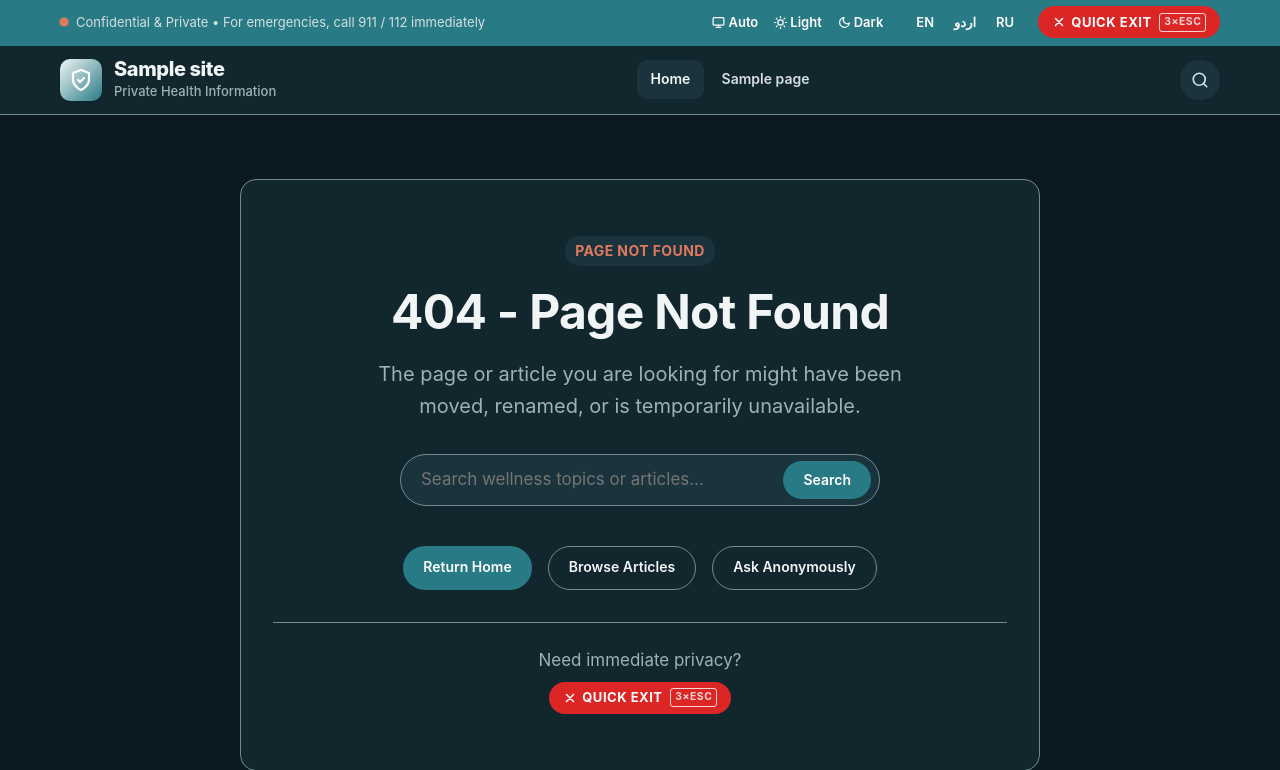
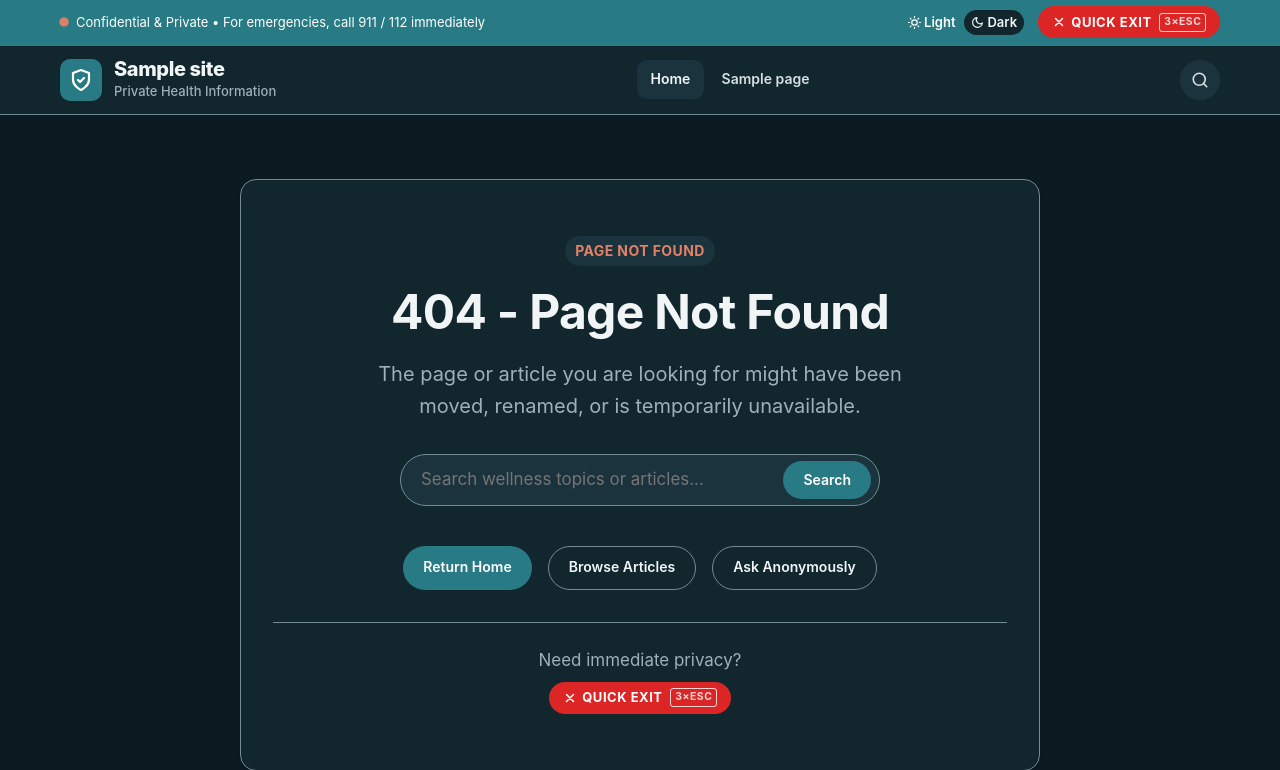
Before and after one commit to Owais74-sketch/Wellness1, a WordPress theme: the page made by wp-content/themes/wellness-theme/404.php in a window 1280 px wide. Shown: the top 770 px of the page. Run offline with PHP 8.4 and a stand-in for WordPress, Linux system fonts and the light colour scheme; the site name, menu and one post (Sample post) are stand-ins, and other content is empty; some libraries are stand-ins or nearby versions.

Commit message:
light/dark toggle and remove language system

```diff
--- a/wp-content/themes/wellness-theme/assets/js/theme.js
+++ b/wp-content/themes/wellness-theme/assets/js/theme.js
@@ -18,7 +18,7 @@
   };
   const defaultThemeMode = (function () {
     const mode = document.documentElement.getAttribute('data-default-theme');
-    return mode === 'light' || mode === 'auto' || mode === 'dark' ? mode : 'dark';
+    return mode === 'light' ? 'light' : 'dark';
   })();
 
   /**
@@ -186,7 +186,7 @@
   });
 
   /**
-   * 7. AUTO / LIGHT / DARK MODE SWITCHER
+   * 7. LIGHT / DARK MODE SWITCHER
    */
   function syncThemeColor() {
     const meta = document.querySelector('meta[name="theme-color"]');
@@ -198,28 +198,17 @@
   }
 
   function applyThemeMode(mode, rememberChoice) {
-    if (mode !== 'light' && mode !== 'dark' && mode !== 'auto') {
+    if (mode !== 'light' && mode !== 'dark') {
       mode = defaultThemeMode;
     }
 
     if (rememberChoice) {
       try {
-        localStorage.setItem('wellness_theme_mode', mode);
+        localStorage.setItem('wc-theme', mode);
       } catch (e) {}
     }
 
-    if (mode === 'dark') {
-      document.documentElement.setAttribute('data-theme', 'dark');
-    } else if (mode === 'light') {
-      document.documentElement.setAttribute('data-theme', 'light');
-    } else {
-      if (window.matchMedia && window.matchMedia('(prefers-color-scheme: dark)').matches) {
-        document.documentElement.setAttribute('data-theme', 'dark');
-      } else {
-        document.documentElement.setAttribute('data-theme', 'light');
-      }
-    }
-    document.documentElement.setAttribute('data-theme-mode', mode);
+    document.documentElement.setAttribute('data-theme', mode);
     syncThemeColor();
 
     // Sync button UI states across header and mobile drawer
@@ -239,7 +228,7 @@
     const btn = e.target.closest('.theme-mode-btn');
     if (btn) {
       e.preventDefault();
-      const mode = btn.getAttribute('data-mode') || 'auto';
+      const mode = btn.getAttribute('data-mode') || defaultThemeMode;
       applyThemeMode(mode, true);
     }
   });
@@ -247,34 +236,12 @@
   // Init button states on load
   const savedMode = (function() {
     try {
-      return localStorage.getItem('wellness_theme_mode') || defaultThemeMode;
+      const mode = localStorage.getItem('wc-theme');
+      return mode === 'light' || mode === 'dark' ? mode : defaultThemeMode;
     } catch (e) {
       return defaultThemeMode;
     }
   })();
   applyThemeMode(savedMode, false);
 
-  // OS theme change listener when in auto mode
-  if (window.matchMedia) {
-    const colorScheme = window.matchMedia('(prefers-color-scheme: dark)');
-    const updateAutoTheme = function (e) {
-      const mode = (function() {
-        try {
-          return localStorage.getItem('wellness_theme_mode') || defaultThemeMode;
-        } catch (err) {
-          return defaultThemeMode;
-        }
-      })();
-      if (mode === 'auto') {
-        document.documentElement.setAttribute('data-theme', e.matches ? 'dark' : 'light');
-        syncThemeColor();
-      }
-    };
-    if (colorScheme.addEventListener) {
-      colorScheme.addEventListener('change', updateAutoTheme);
-    } else if (colorScheme.addListener) {
-      colorScheme.addListener(updateAutoTheme);
-    }
-  }
-
 })();
--- a/wp-content/themes/wellness-theme/functions.php
+++ b/wp-content/themes/wellness-theme/functions.php
@@ -31,16 +31,6 @@ function wellness_theme_scripts() {
 		array(),
 		$theme_version
 	);
-
-	// Dedicated RTL Stylesheet (FR-6: Urdu support)
-	if ( is_rtl() ) {
-		wp_enqueue_style(
-			'wellness-rtl',
-			get_template_directory_uri() . '/rtl.css',
-			array( 'wellness-style' ),
-			$theme_version
-		);
-	}
 
 	// Main JavaScript
 	wp_enqueue_script(
--- a/wp-content/themes/wellness-theme/header.php
+++ b/wp-content/themes/wellness-theme/header.php
@@ -11,7 +11,7 @@ if ( ! defined( 'ABSPATH' ) ) {
 	exit;
 }
 $default_theme_mode = get_theme_mod( 'wellness_default_color_mode', 'dark' );
-if ( ! in_array( $default_theme_mode, array( 'dark', 'light', 'auto' ), true ) ) {
+if ( ! in_array( $default_theme_mode, array( 'dark', 'light' ), true ) ) {
 	$default_theme_mode = 'dark';
 }
 ?><!doctype html>
@@ -23,18 +23,16 @@ if ( ! in_array( $default_theme_mode, array( 'dark', 'light', 'auto' ), true ) )
 	<link rel="profile" href="https://gmpg.org/xfn/11">
 	<script>
 		(function() {
-			var defaultMode = document.documentElement.getAttribute('data-default-theme') || 'dark';
+			var defaultMode = document.documentElement.getAttribute('data-default-theme') === 'light' ? 'light' : 'dark';
 			var mode = defaultMode;
 			try {
-				var savedMode = localStorage.getItem('wellness_theme_mode');
-				if (savedMode === 'light' || savedMode === 'dark' || savedMode === 'auto') {
+				var savedMode = localStorage.getItem('wc-theme');
+				if (savedMode === 'light' || savedMode === 'dark') {
 					mode = savedMode;
 				}
 			} catch (e) {}
 
-			var prefersDark = window.matchMedia && window.matchMedia('(prefers-color-scheme: dark)').matches;
-			document.documentElement.setAttribute('data-theme-mode', mode);
-			document.documentElement.setAttribute('data-theme', mode === 'auto' ? (prefersDark ? 'dark' : 'light') : mode);
+			document.documentElement.setAttribute('data-theme', mode);
 		})();
 	</script>
 	<?php wp_head(); ?>
@@ -50,7 +48,7 @@ if ( ! in_array( $default_theme_mode, array( 'dark', 'light', 'auto' ), true ) )
 <div id="page" class="site-wrapper">
 
 	<!-- =====================================================================
-	     Site Header (FR-2: Logo, Navigation, Search, Lang Switcher, Quick Exit)
+	     Site Header (FR-2: Logo, Navigation, Search, Quick Exit)
 	     ===================================================================== -->
 	<header id="masthead" class="site-header" role="banner">
 
@@ -63,15 +61,8 @@ if ( ! in_array( $default_theme_mode, array( 'dark', 'light', 'auto' ), true ) )
 				</div>
 
 				<div class="utility-actions">
-					<!-- Auto / Light / Dark Theme Mode Toggle -->
+					<!-- Light / Dark Theme Mode Toggle -->
 					<?php wellness_render_theme_toggle(); ?>
-
-					<!-- Language Switcher (FR-6) -->
-					<div class="lang-switcher" aria-label="<?php esc_attr_e( 'Language Switcher', 'wellness-theme' ); ?>" role="navigation">
-						<a href="?lang=en" class="lang-btn active" title="<?php esc_attr_e( 'English (Default)', 'wellness-theme' ); ?>">EN</a>
-						<a href="?lang=ur" class="lang-btn" title="<?php esc_attr_e( 'Urdu (اردو)', 'wellness-theme' ); ?>">اردو</a>
-						<a href="?lang=ru" class="lang-btn" title="<?php esc_attr_e( 'Roman Urdu', 'wellness-theme' ); ?>">RU</a>
-					</div>
 
 					<!-- Quick Exit Button (Desktop & Mobile header) -->
 					<?php wellness_render_quick_exit_button(); ?>
@@ -181,15 +172,6 @@ if ( ! in_array( $default_theme_mode, array( 'dark', 'light', 'auto' ), true ) )
 						<?php wellness_render_theme_toggle(); ?>
 					</div>
 
-					<!-- Language Selection in Drawer -->
-					<div class="mobile-lang-row">
-						<span class="text-xs text-muted" style="display:block; margin-bottom: 6px; font-weight:600;"><?php esc_html_e( 'Choose Language:', 'wellness-theme' ); ?></span>
-						<div class="lang-switcher">
-							<a href="?lang=en" class="lang-btn active">English</a>
-							<a href="?lang=ur" class="lang-btn">اردو</a>
-							<a href="?lang=ru" class="lang-btn">Roman Urdu</a>
-						</div>
-					</div>
 				</div>
 			</div>
 		</div>
--- a/wp-content/themes/wellness-theme/inc/customizer.php
+++ b/wp-content/themes/wellness-theme/inc/customizer.php
@@ -95,7 +95,6 @@ function wellness_customize_register( $wp_customize ) {
 		'choices'  => array(
 			'dark'  => esc_html__( 'Dark', 'wellness-theme' ),
 			'light' => esc_html__( 'Light', 'wellness-theme' ),
-			'auto'  => esc_html__( 'Auto', 'wellness-theme' ),
 		),
 	) );
 
@@ -341,7 +340,7 @@ function wellness_customizer_css() {
 	$heading_family = ( 'serif' === $heading_font ) ? 'var(--font-serif)' : 'var(--font-sans)';
 
 	echo "<style id='wellness-customizer-css'>\n";
-	echo ":root {\n";
+	echo ":root[data-theme=\"light\"], :root[data-theme=\"dark\"] {\n";
 	if ( $primary_color !== '#0f3b4c' ) {
 		echo "  --heading: " . esc_attr( $primary_color ) . ";\n";
 	}
@@ -353,16 +352,16 @@ function wellness_customizer_css() {
 	}
 	if ( $quick_exit_color !== '#dc2626' ) {
 		echo "  --danger-button: " . esc_attr( $quick_exit_color ) . ";\n";
-		echo "  --color-quick-exit: var(--danger-button);\n";
-		echo "  --color-quick-exit-hover: var(--danger-button);\n";
 	}
 	if ( 'serif' === $heading_font ) {
 		echo "  --font-heading: " . $heading_family . ";\n";
-		echo "  h1, h2, h3, h4, h5, h6 { font-family: var(--font-heading); }\n";
 	}
 	echo "}\n";
+	if ( 'serif' === $heading_font ) {
+		echo "h1, h2, h3, h4, h5, h6 { font-family: " . $heading_family . "; }\n";
+	}
 	if ( $quick_exit_color !== '#dc2626' ) {
-		echo "[data-theme=\"dark\"] { --danger-button: " . esc_attr( $quick_exit_color ) . "; }\n";
+		echo ":root[data-theme=\"light\"], :root[data-theme=\"dark\"] { --color-quick-exit: var(--danger-button); --color-quick-exit-hover: var(--danger-button); }\n";
 	}
 	echo "</style>\n";
 }
--- a/wp-content/themes/wellness-theme/inc/template-tags.php
+++ b/wp-content/themes/wellness-theme/inc/template-tags.php
@@ -96,20 +96,16 @@ function wellness_footer_copyright_text() {
 
 
 /**
- * Output Auto / Light / Dark Theme Mode Toggle
+ * Output the Light / Dark Theme Mode Toggle.
  */
 function wellness_render_theme_toggle() {
 	?>
-	<div class="theme-mode-toggle" role="radiogroup" aria-label="<?php esc_attr_e( 'Theme Display Mode', 'wellness-theme' ); ?>">
-		<button type="button" class="theme-mode-btn is-active" data-mode="auto" title="<?php esc_attr_e( 'System (Auto)', 'wellness-theme' ); ?>" aria-label="<?php esc_attr_e( 'System Auto Theme', 'wellness-theme' ); ?>">
-			<svg width="13" height="13" viewBox="0 0 24 24" fill="none" stroke="currentColor" stroke-width="2.2" stroke-linecap="round" stroke-linejoin="round" aria-hidden="true"><rect x="2" y="3" width="20" height="14" rx="2" ry="2"></rect><line x1="8" y1="21" x2="16" y2="21"></line><line x1="12" y1="17" x2="12" y2="21"></line></svg>
-			<span class="toggle-mode-label"><?php esc_html_e( 'Auto', 'wellness-theme' ); ?></span>
-		</button>
-		<button type="button" class="theme-mode-btn" data-mode="light" title="<?php esc_attr_e( 'Light Mode', 'wellness-theme' ); ?>" aria-label="<?php esc_attr_e( 'Light Theme', 'wellness-theme' ); ?>">
+	<div class="theme-mode-toggle" role="group" aria-label="<?php esc_attr_e( 'Theme display mode', 'wellness-theme' ); ?>">
+		<button type="button" class="theme-mode-btn" data-mode="light" title="<?php esc_attr_e( 'Light Mode', 'wellness-theme' ); ?>" aria-pressed="false">
 			<svg width="13" height="13" viewBox="0 0 24 24" fill="none" stroke="currentColor" stroke-width="2.2" stroke-linecap="round" stroke-linejoin="round" aria-hidden="true"><circle cx="12" cy="12" r="5"></circle><line x1="12" y1="1" x2="12" y2="3"></line><line x1="12" y1="21" x2="12" y2="23"></line><line x1="4.22" y1="4.22" x2="5.64" y2="5.64"></line><line x1="18.36" y1="18.36" x2="19.78" y2="19.78"></line><line x1="1" y1="12" x2="3" y2="12"></line><line x1="21" y1="12" x2="23" y2="12"></line><line x1="4.22" y1="19.78" x2="5.64" y2="18.36"></line><line x1="18.36" y1="5.64" x2="19.78" y2="4.22"></line></svg>
 			<span class="toggle-mode-label"><?php esc_html_e( 'Light', 'wellness-theme' ); ?></span>
 		</button>
-		<button type="button" class="theme-mode-btn" data-mode="dark" title="<?php esc_attr_e( 'Dark Mode', 'wellness-theme' ); ?>" aria-label="<?php esc_attr_e( 'Dark Theme', 'wellness-theme' ); ?>">
+		<button type="button" class="theme-mode-btn" data-mode="dark" title="<?php esc_attr_e( 'Dark Mode', 'wellness-theme' ); ?>" aria-pressed="false">
 			<svg width="13" height="13" viewBox="0 0 24 24" fill="none" stroke="currentColor" stroke-width="2.2" stroke-linecap="round" stroke-linejoin="round" aria-hidden="true"><path d="M21 12.79A9 9 0 1 1 11.21 3 7 7 0 0 0 21 12.79z"></path></svg>
 			<span class="toggle-mode-label"><?php esc_html_e( 'Dark', 'wellness-theme' ); ?></span>
 		</button>
--- a/wp-content/themes/wellness-theme/style.css
+++ b/wp-content/themes/wellness-theme/style.css
@@ -11,13 +11,13 @@ Requires PHP: 8.0
 License: GNU General Public License v2 or later
 License URI: http://www.gnu.org/licenses/gpl-2.0.html
 Text Domain: wellness-theme
-Tags: health, wellness, medical, responsive-layout, accessibility-ready, custom-menu, custom-logo, translation-ready, rtl-language-support
+Tags: health, wellness, medical, responsive-layout, accessibility-ready, custom-menu, custom-logo
 */
 
 /* ==========================================================================
    1. CSS Custom Properties / Design Tokens
    ========================================================================== */
-:root {
+:root[data-theme="light"] {
   color-scheme: light;
   --bg: #f4f1eb;
   --surface: #ffffff;
@@ -27,11 +27,15 @@ Tags: health, wellness, medical, responsive-layout, accessibility-ready, custom-
   --text: #1f2933;
   --text-muted: #5b6770;
   --primary: #287b85;
+  --link: #267882;
   --on-primary: #ffffff;
+  --on-accent: #ffffff;
   --accent: #a64e38;
   --danger: #c61f1f;
   --danger-button: #dc2626;
-
+}
+
+:root {
   --color-primary: var(--heading);
   --color-primary-hover: var(--heading);
   --color-primary-light: var(--surface-2);
@@ -158,7 +162,7 @@ img, svg, video {
 }
 
 a {
-  color: var(--color-secondary);
+  color: var(--link);
   text-decoration: none;
   transition: color var(--transition-fast);
 }
@@ -292,7 +296,7 @@ ul, ol {
   display: flex;
   align-items: center;
   gap: var(--space-2);
-  color: var(--text);
+  color: var(--color-topbar-text);
 }
 
 .utility-notice .pulse-dot {
@@ -352,31 +356,6 @@ ul, ol {
   margin-left: 2px;
 }
 
-/* Language Switcher */
-.lang-switcher {
-  display: inline-flex;
-  align-items: center;
-  gap: 0.25rem;
-  background: var(--color-topbar-pill-bg);
-  border-radius: var(--radius-full);
-  padding: 2px 4px;
-}
-
-.lang-btn {
-  color: var(--color-topbar-text-muted);
-  font-size: var(--text-xs);
-  font-weight: 600;
-  padding: 0.15rem 0.5rem;
-  border-radius: var(--radius-full);
-  transition: all var(--transition-fast);
-  text-decoration: none;
-}
-
-.lang-btn.active, .lang-btn:hover {
-  background-color: var(--color-secondary);
-  color: var(--color-white);
-}
-
 /* Main Navigation Bar */
 .main-header-bar {
   padding: 0.75rem 0;
@@ -402,7 +381,7 @@ ul, ol {
   width: 42px;
   height: 42px;
   border-radius: var(--radius-md);
-  background: linear-gradient(135deg, var(--color-primary) 0%, var(--color-secondary) 100%);
+  background: var(--primary);
   display: flex;
   align-items: center;
   justify-content: center;
@@ -1483,7 +1462,7 @@ ul, ol {
 }
 
 
-[data-theme="dark"] {
+:root[data-theme="dark"] {
   color-scheme: dark;
   --bg: #0b1a20;
   --surface: #12262e;
@@ -1493,12 +1472,12 @@ ul, ol {
   --text: #d5dfe2;
   --text-muted: #9fb1b6;
   --primary: #287b85;
+  --link: #5fc0c8;
   --on-primary: #ffffff;
-  --accent: #e07a5f;
+  --on-accent: #0b1a20;
+  --accent: #e38267;
   --danger: #f87171;
   --danger-button: #dc2626;
-  --color-quick-exit: var(--danger-button);
-  --color-quick-exit-hover: var(--danger-button);
 }
 
 /* ==========================================================================
@@ -1632,12 +1611,11 @@ ul, ol {
 }
 
 .theme-mode-btn.is-active {
-  background: var(--color-secondary);
-  color: var(--color-white);
-}
-
-@media (max-width: 639px) {
-  .theme-mode-btn .toggle-mode-label {
-    display: none;
-  }
-}
+  background: var(--surface);
+  color: var(--heading);
+}
+
+.theme-mode-btn:focus-visible {
+  outline: 2px solid var(--accent);
+  outline-offset: 2px;
+}
```
Also changed, not shown: other parts of wp-content/themes/wellness-theme/style.css (+19 -19 lines), 1 other file.
